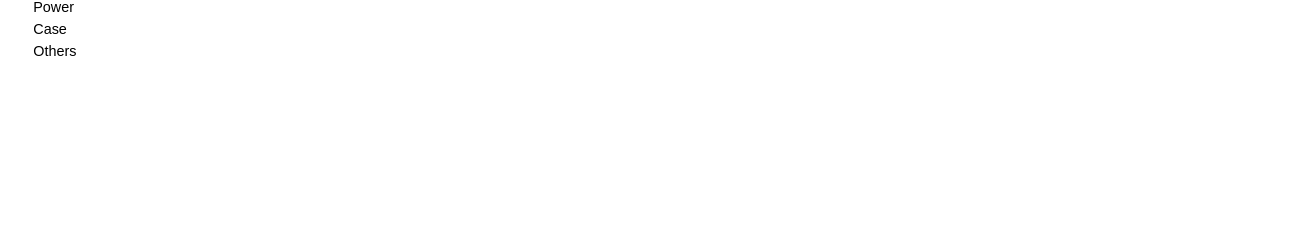
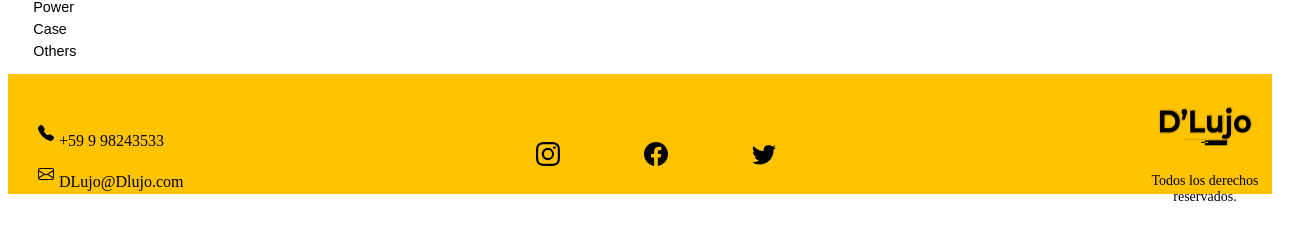
Before and after one commit to JoseSantos5455/e-Commerce-fullstackApp, a React (Create React App) app in the folder clients/: page /products in a window 1280 px wide. Shown: the part 537-776 px from the top of the page, 1312 px wide, since content can reach past the window. Built offline with nearby package versions, Linux system fonts and the light colour scheme; no server answers.

Commit message:
Products view end mock

```diff
--- a/clients/src/pages/Buy/BuyView.jsx
+++ b/clients/src/pages/Buy/BuyView.jsx
@@ -6,6 +6,7 @@ import ListCard from '../../components/Card/ListCard'
 import Nav from '../../components/navBar/Nav'
 import { useDispatch } from 'react-redux'
 import { getProducts } from '../../Redux/actions/actions'
+import Footer from '../../components/Footer/Footer'
 export default function BuyView() {
   let dispatch = useDispatch()
  useEffect(()=>{
@@ -24,6 +25,7 @@ export default function BuyView() {
         <ListCard />
       </ div>
     </div>
+    <Footer/>
     </div>
 
   )
```
